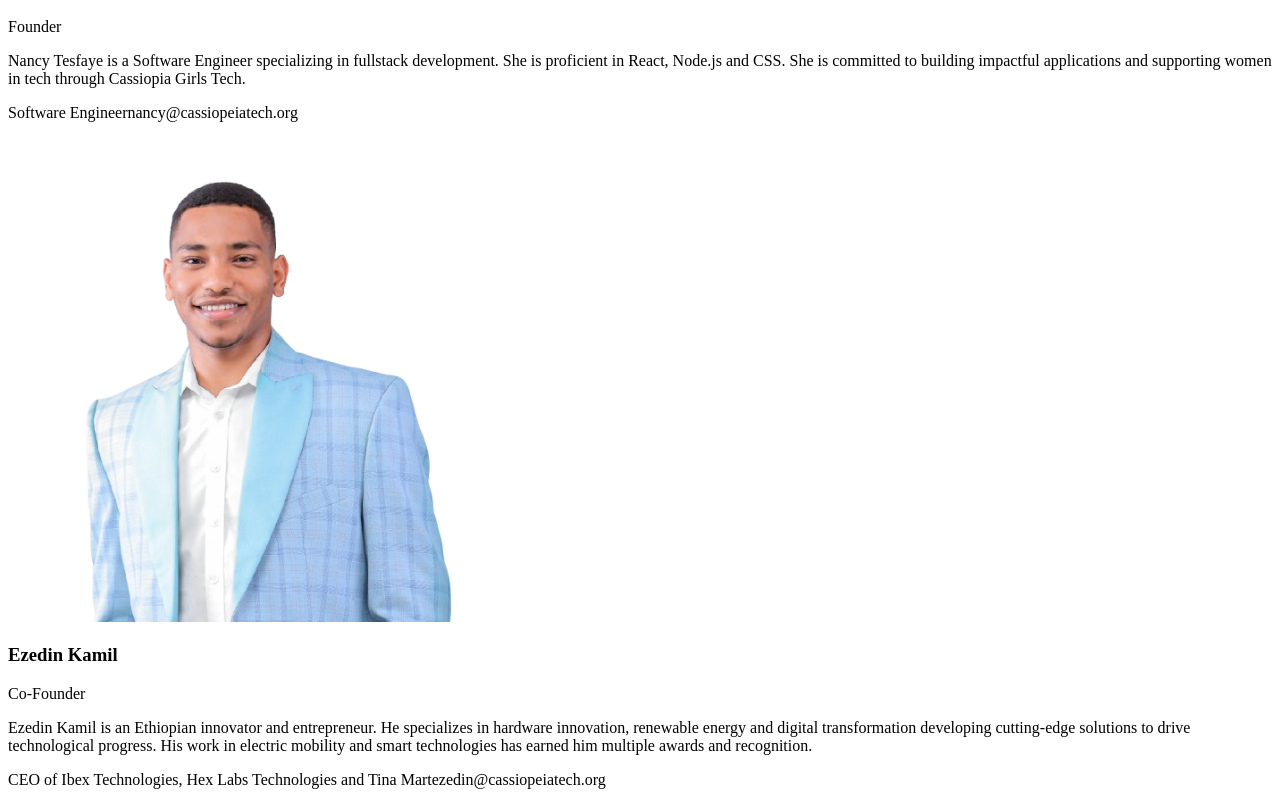
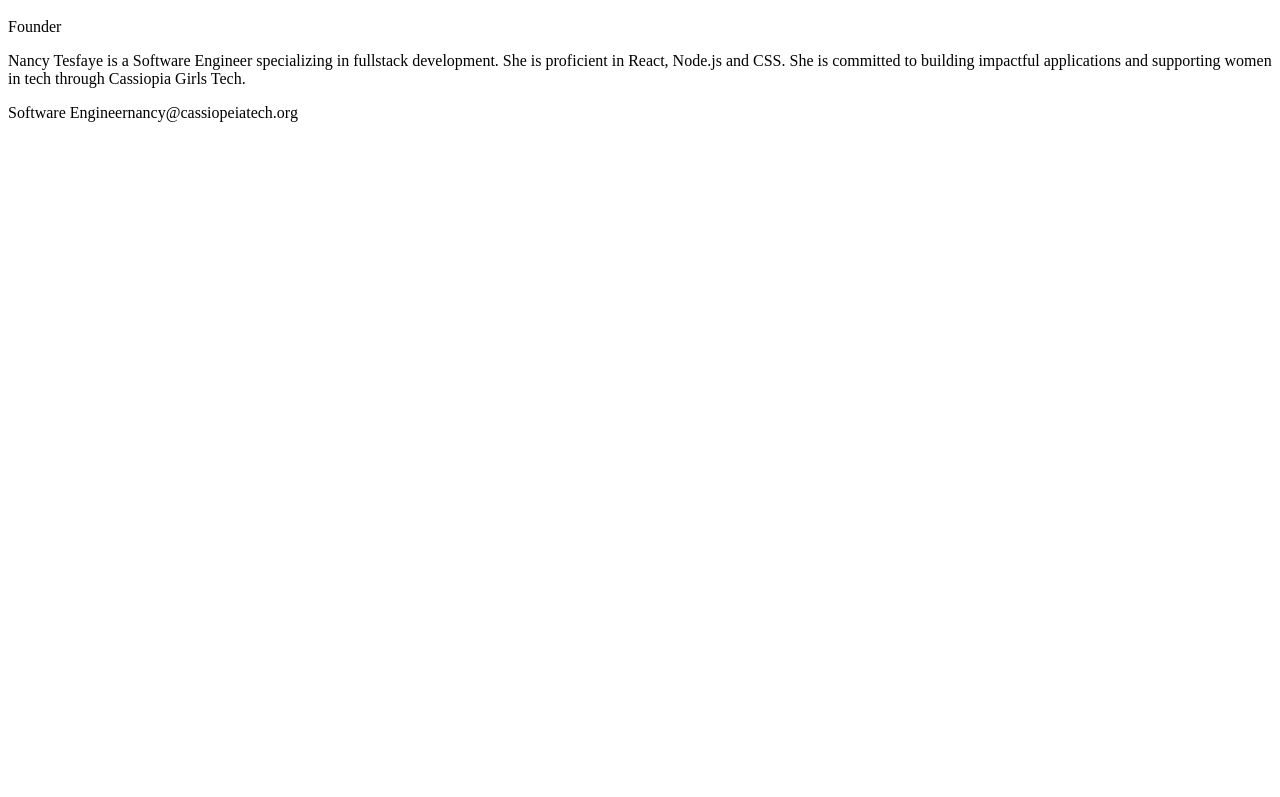
Before and after one commit to nancytes/cass_informative, a Next.js app: page /About in a window 1280 px wide. Shown: the part 2703-3500 px from the top of the page. After the commit the page ends 2833 px from the top, so only its background shows below. Built offline with nearby package versions, Linux system fonts and the light colour scheme.

Commit message:
not new thing just it deployed

```diff
--- a/src/pages/About.jsx
+++ b/src/pages/About.jsx
@@ -70,13 +70,13 @@ export default function About() {
         "nancy@cassiopeiatech.org"
       ]
     },
-    {
-      name: "Ezedin Kamil",
-      role: "Co-Founder",
-      image: "./assets/img/ezu.png",
-      bio: "Ezedin Kamil is an Ethiopian innovator and entrepreneur. He specializes in hardware innovation, renewable energy and digital transformation developing cutting-edge solutions to drive technological progress. His work in electric mobility and smart technologies has earned him multiple awards and recognition.",
-      expertise: ["CEO of Ibex Technologies, Hex Labs Technologies and Tina Mart" , "ezedin@cassiopeiatech.org"]
-    }
+    // {
+    //   name: "Ezedin Kamil",
+    //   role: "Co-Founder",
+    //   image: "./assets/img/ezu.png",
+    //   bio: "Ezedin Kamil is an Ethiopian innovator and entrepreneur. He specializes in hardware innovation, renewable energy and digital transformation developing cutting-edge solutions to drive technological progress. His work in electric mobility and smart technologies has earned him multiple awards and recognition.",
+    //   expertise: ["CEO of Ibex Technologies, Hex Labs Technologies and Tina Mart" , "ezedin@cassiopeiatech.org"]
+    // }
   ];
 
   return (
--- a/src/pages/About.tsx
+++ b/src/pages/About.tsx
@@ -86,7 +86,7 @@ export default function About() {
 
       {/* Team Section */}
       <section className="py-20 bg-white">
-        <div className="max-w-7xl mx-auto px-4">
+        <div className="max-w-7xl mx-auto px-4" >
           <h2 className="text-3xl font-bold text-center mb-16 text-gray-800">Leadership Team</h2>
 
           <div className="grid md:grid-cols-3 gap-8">
@@ -112,7 +112,7 @@ export default function About() {
               <p className="text-gray-600">Software Engineer</p>
             </div>
 
-            <div className="text-center">
+            {/* <div className="text-center">
               <img
                 src="./assets/img/ezu.png"
                 alt="Team member"
@@ -121,7 +121,7 @@ export default function About() {
               <h3 className="text-xl font-semibold mb-2">Ezedin Kamil</h3>
               <p className="text-purple-600 mb-4">Co Founder</p>
               <p className="text-gray-600">Founder and CEO at Ibex Technologies and Promotion</p>
-            </div>
+            </div> */}
           </div>
         </div>
       </section>
```
